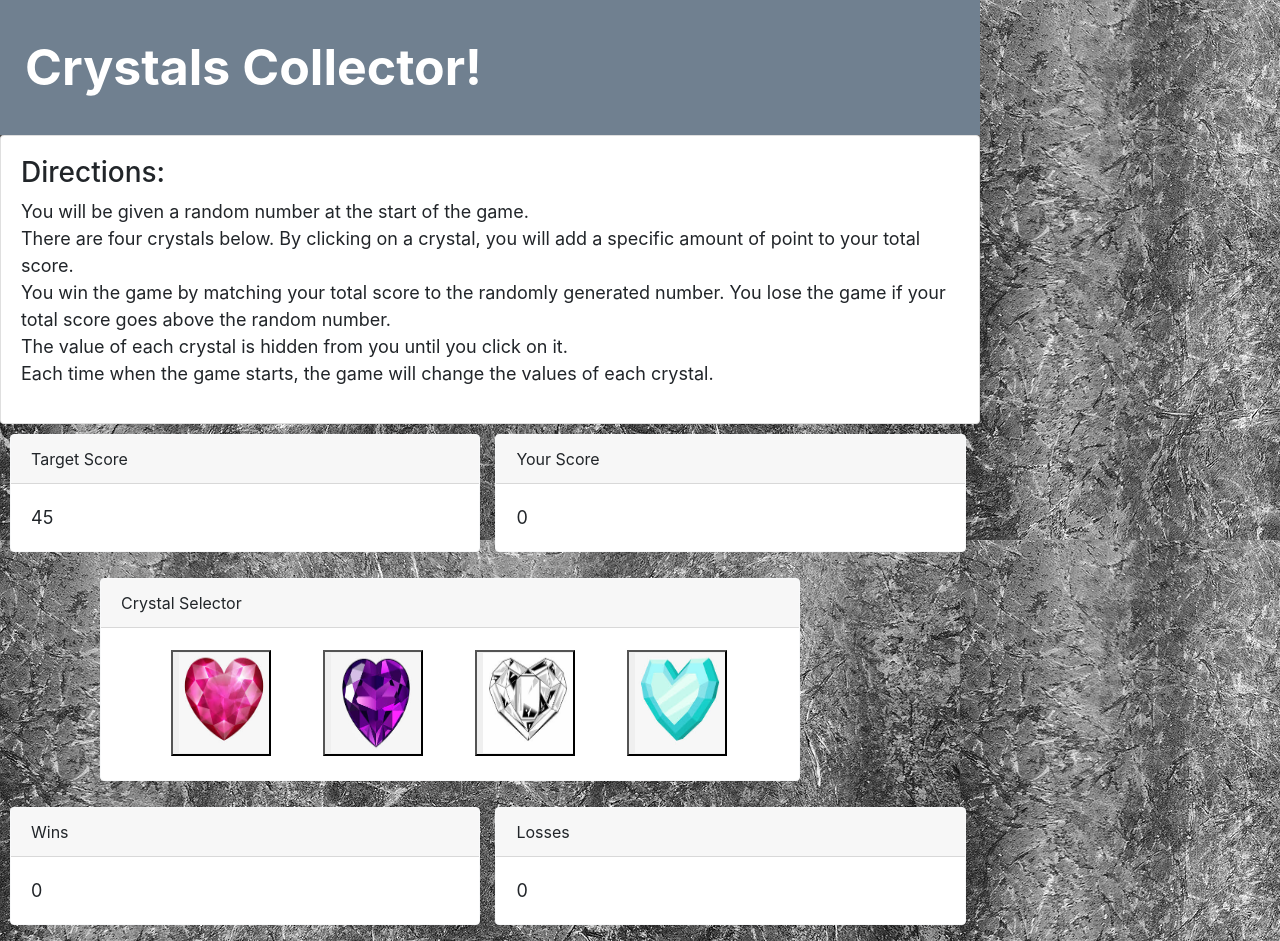
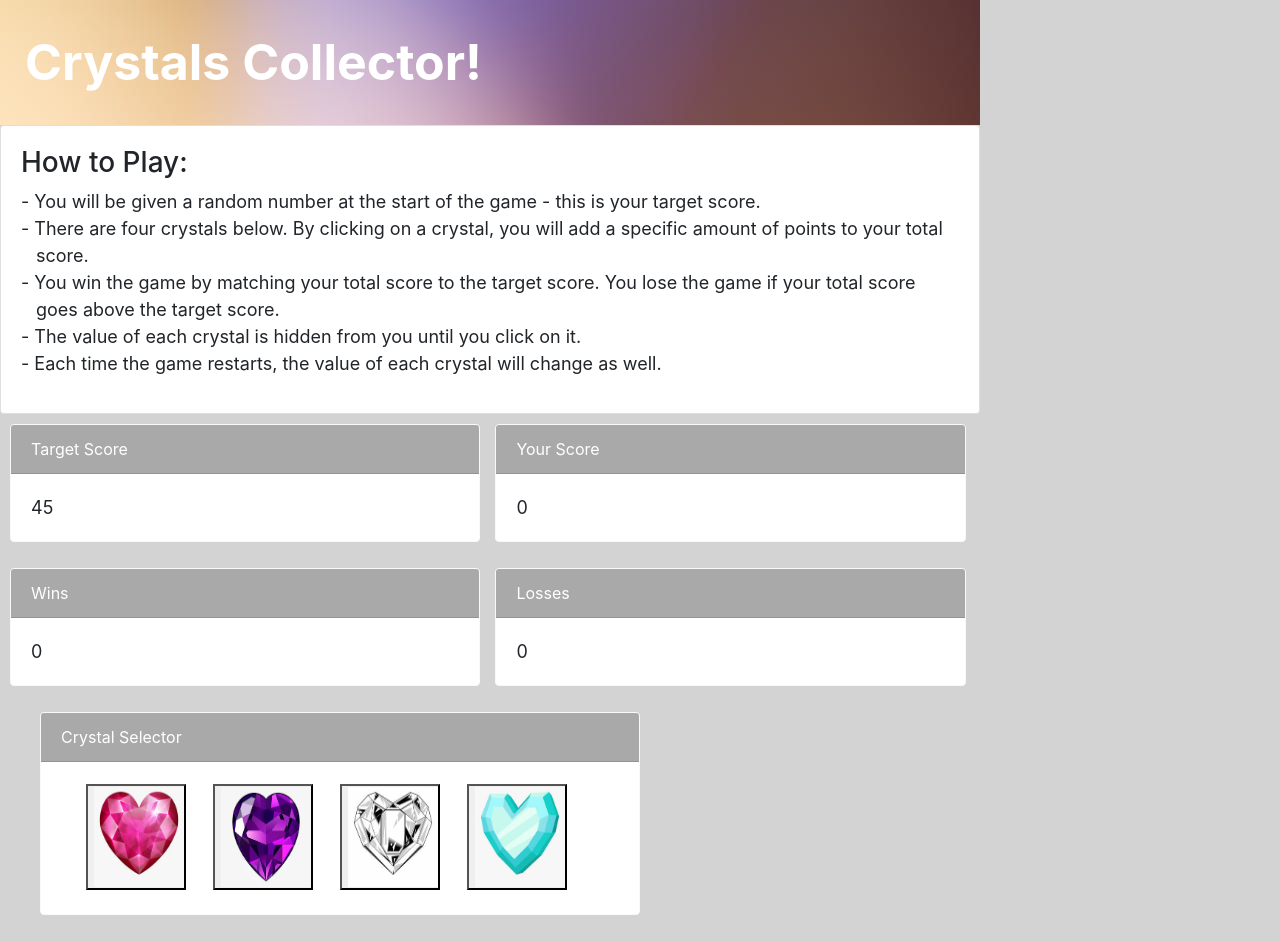
Before and after one commit to pamelac08/unit-4-game, a plain HTML site: page index.html in a window 1280 px wide. Drawn offline with nearby package versions, Linux system fonts and the light colour scheme.

Commit message:
final changes for submission - edited styling

```diff
--- a/assets/css/style.css
+++ b/assets/css/style.css
@@ -1,27 +1,40 @@
 body {
-    background-color: rgb(233, 225, 225);
-    background-image: url("../images/background-grey.jpg");
+    background-color: lightgrey;
     max-width: 980px;
 }
 
 .bg-light {
-    background-color: slategray !important;
-    color: white;
+    background-image: url("../images/plain_background.jpeg");
+    color:white;
     padding: 25px;
     width: 100%;
-}
-
-.navbar-light .navbar-brand {
-    color: white;
     font-size: 50px;
     font-weight: bold;
-    align-content: center;
+    text-align: center;
 }
 
 .card-body {
     font-size: 18px;
     line-height: 150%;
 }
+
+ul.dashed {
+    list-style: none;
+    padding-left: 0;
+}
+ul.dashed > li {
+    margin-left: 15px;
+}
+ul.dashed > li::before {
+    content: "- ";
+    margin-left: -15px;
+}
+
+.card-header {
+    background-color: darkgrey;
+    color: white;
+}
+
 
 #target-score-box,
 #user-score-box,
@@ -36,9 +49,9 @@ body {
 
 #crystal-images-box{
     float: left;
-    width: 700px;
+    width: 600px;
     margin-top: 10px;
-    margin-left: 100px;
+    margin-left: 40px;
 }
 
 #crystal-images img {
@@ -49,11 +62,14 @@ body {
 
 #crystal-images button {
     margin:2px;
-    margin-left: 50px;
+    margin-left: 25px;
     width: 100px;
     align-items: center;
 }
 
-#wins-box {
-    clear: both;
+#declaration {
+    float: left;
+    margin-top: 30px;
+    margin-left: 20px;
+
 }
--- a/assets/javascript/game.js
+++ b/assets/javascript/game.js
@@ -4,7 +4,6 @@ $(document).ready(function() {
 $("#wins-box, #losses-box, #target-score-box, #user-score-box").css("max-width","48%");
 
 // create variables for computer to choose from
-
 function computerSelect() {
 var computerChoices = [];
         for (i=19; i<121; i++){
@@ -27,19 +26,19 @@ button3Value = buttonValues[Math.floor(Math.random() * buttonValues.length)];
     console.log(button3Value);
 button4Value = buttonValues[Math.floor(Math.random() * buttonValues.length)];
     console.log(button4Value);
-
 }
 
 computerSelect ();
 
 var wins = 0;
 var losses = 0;
+//variable to add user score
 var userInputAdd = [];
 
 
 //pushing values to display on page
 $("#target-score").text(computerRandom);
-$("#declaration").text("test");
+$("#declaration").text(" ");
 $("#wins").text(wins);
 $("#losses").text(losses);
 $("#user-score").text("0");
@@ -58,7 +57,6 @@ function reset() {
     $("#target-score").text(computerRandom);
     $("#user-score").text("0");
 }
-
 
 
 //on click event for button
@@ -123,13 +121,13 @@ function checkScore() {
 if (userInputAdd == computerRandom) {
     wins++;
     reset();
-    $("#declaration").text("You Won!");
+    $("#declaration").html("<img width=275px height=175px src='assets/images/yesgif.gif'/>");
     $("#wins").text(wins);
     }
 else if (userInputAdd > computerRandom ) {
     losses++;
     reset();
-    $("#declaration").text("You Lost :(");
+    $("#declaration").html("<img width=275px height=175px src='assets/images/nogif2.gif'/>");
     $("#losses").text(losses);
     }
 }
--- a/index.html
+++ b/index.html
@@ -13,19 +13,18 @@
 </head>
 <body>
 
-  <nav class="navbar navbar-light bg-light">
-    <span class="navbar-brand mb-0 h1">Crystals Collector!</span>
+  <nav class="navbar navbar-light bg-light">Crystals Collector!
   </nav>
 
   <div class="card">
     <div class="card-body">
-     <h3>Directions:</h3>
-     <ul>
-        <li>You will be given a random number at the start of the game.</li>
-        <li>There are four crystals below. By clicking on a crystal, you will add a specific amount of point to your total score.</li>
-        <li>You win the game by matching your total score to the randomly generated number.  You lose the game if your total score goes above the random number.</li>
+     <h3>How to Play:</h3>
+     <ul class="dashed">
+        <li>You will be given a random number at the start of the game - this is your target score.</li>
+        <li>There are four crystals below. By clicking on a crystal, you will add a specific amount of points to your total score.</li>
+        <li>You win the game by matching your total score to the target score.  You lose the game if your total score goes above the target score.</li>
         <li>The value of each crystal is hidden from you until you click on it.</li>
-        <li>Each time when the game starts, the game will change the values of each crystal.</li>
+        <li>Each time the game restarts, the value of each crystal will change as well.</li>
     </ul>
     </div>
   </div>
@@ -45,16 +44,7 @@
     </div>
   </div>
 
-  <!-- <div class="col-6 col-md-2" id="declaration">test</div> -->
 
-  <div class="card border-light mb-3"  id="crystal-images-box">
-    <div class="card-header">Crystal Selector</div>
-    <div class="card-body">
-      <p class="card-text" id="crystal-images"></p>
-    </div>
-  </div>
-
-  <!-- <div class="col-6 col-md-2" id="declaration">test</div> -->
 
   <div class="card border-light mb-3" style="max-width: 18rem;" id="wins-box">
     <div class="card-header">Wins</div>
@@ -70,6 +60,16 @@
     </div>
   </div>
 
+  <div class="card border-light mb-3"  id="crystal-images-box">
+    <div class="card-header">Crystal Selector</div>
+    <div class="card-body">
+      <p class="card-text" id="crystal-images"></p>
+    </div>
+  </div>
+
+  <div id="declaration"></div>
+
+
 
 <script src="https://ajax.googleapis.com/ajax/libs/jquery/3.4.1/jquery.min.js"></script>
 <script  type="text/javascript" src="assets/javascript/game.js"></script>
```
Also changed, not shown: assets/images/plain_background.jpeg (added), 3 other files.
